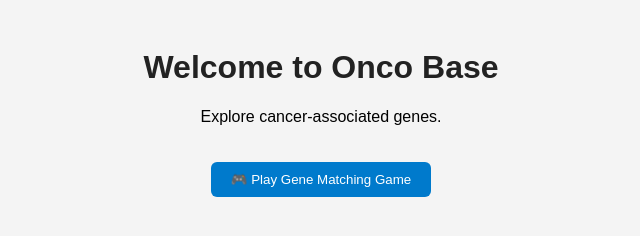
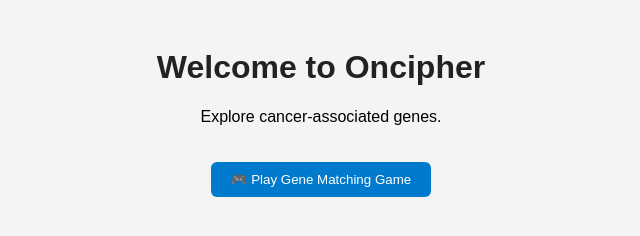
Before and after one commit to Sushmajagan/Oncipher-Database, a website: page index.html in a window 1280 px wide. Shown: the whole page, without its empty margins (319-959 px from the left). Drawn offline with Linux system fonts and the light colour scheme.

Commit message:
index.html

```diff
--- a/index.html
+++ b/index.html
@@ -6,7 +6,7 @@
   <link rel="stylesheet" href="style.css">
 </head>
 <body>
-  <h1>Welcome to Onco Base</h1>
+  <h1>Welcome to Oncipher</h1>
   <p>Explore cancer-associated genes.</p>
 
   <!-- Game Button -->
```
